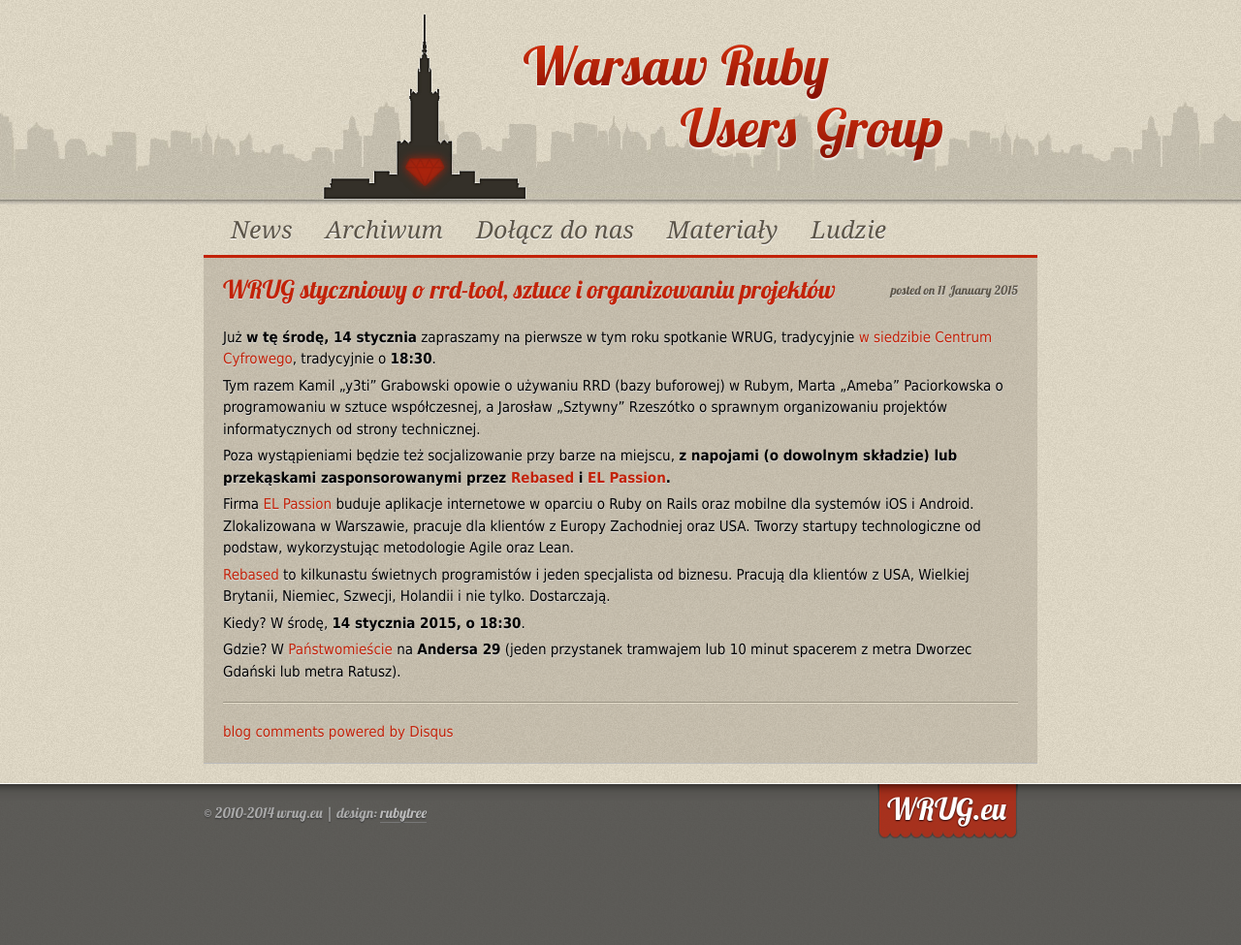
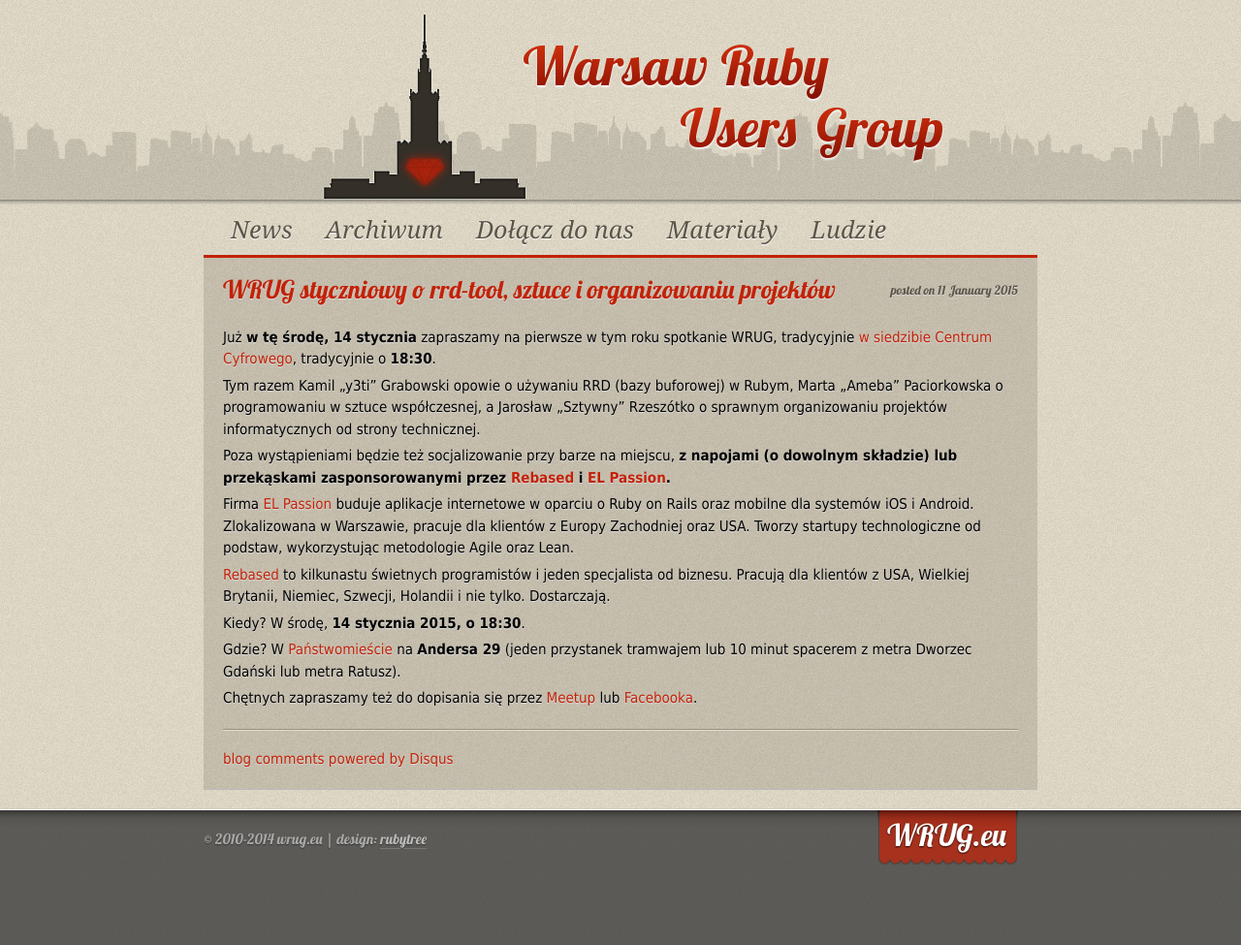
Before and after one commit to wrug/wrug.eu, a Jekyll site: the page built from _posts/2015-01-11-spotkanie-styczniowe.md, in a window 1280 px wide. Shown: the whole page at 97% size. Built offline with Jekyll 4.4.1, drawn with Linux system fonts in a browser that asks for light colours; comment, search, counter and statistics services are not loaded; before the commit the page ends 948 px from its top, so only the background shows below that.

Commit message:
January 2015 Fb/Meetup links

```diff
--- a/_posts/2015-01-11-spotkanie-styczniowe.md
+++ b/_posts/2015-01-11-spotkanie-styczniowe.md
@@ -31,3 +31,7 @@
 Gdzie? W [Państwomieście](http://panstwomiasto.pl) na
 **Andersa 29** (jeden przystanek tramwajem lub 10 minut
 spacerem z metra Dworzec Gdański lub metra Ratusz).
+
+Chętnych zapraszamy też do dopisania się przez
+[Meetup](http://www.meetup.com/Warsaw-Ruby-Users-Group-WRUG/events/219764452/)
+lub [Facebooka](https://www.facebook.com/events/1529493383968479/).
```
